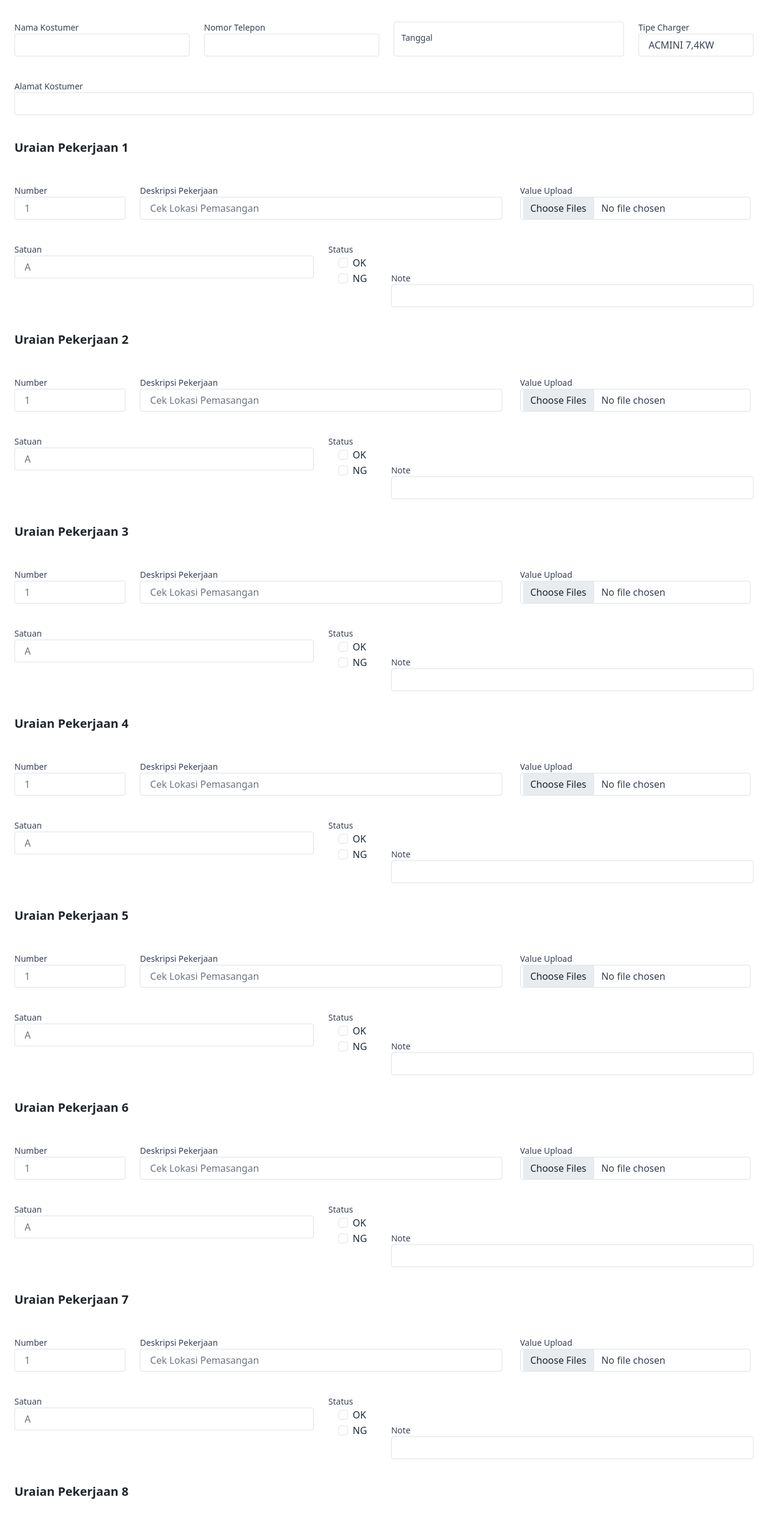
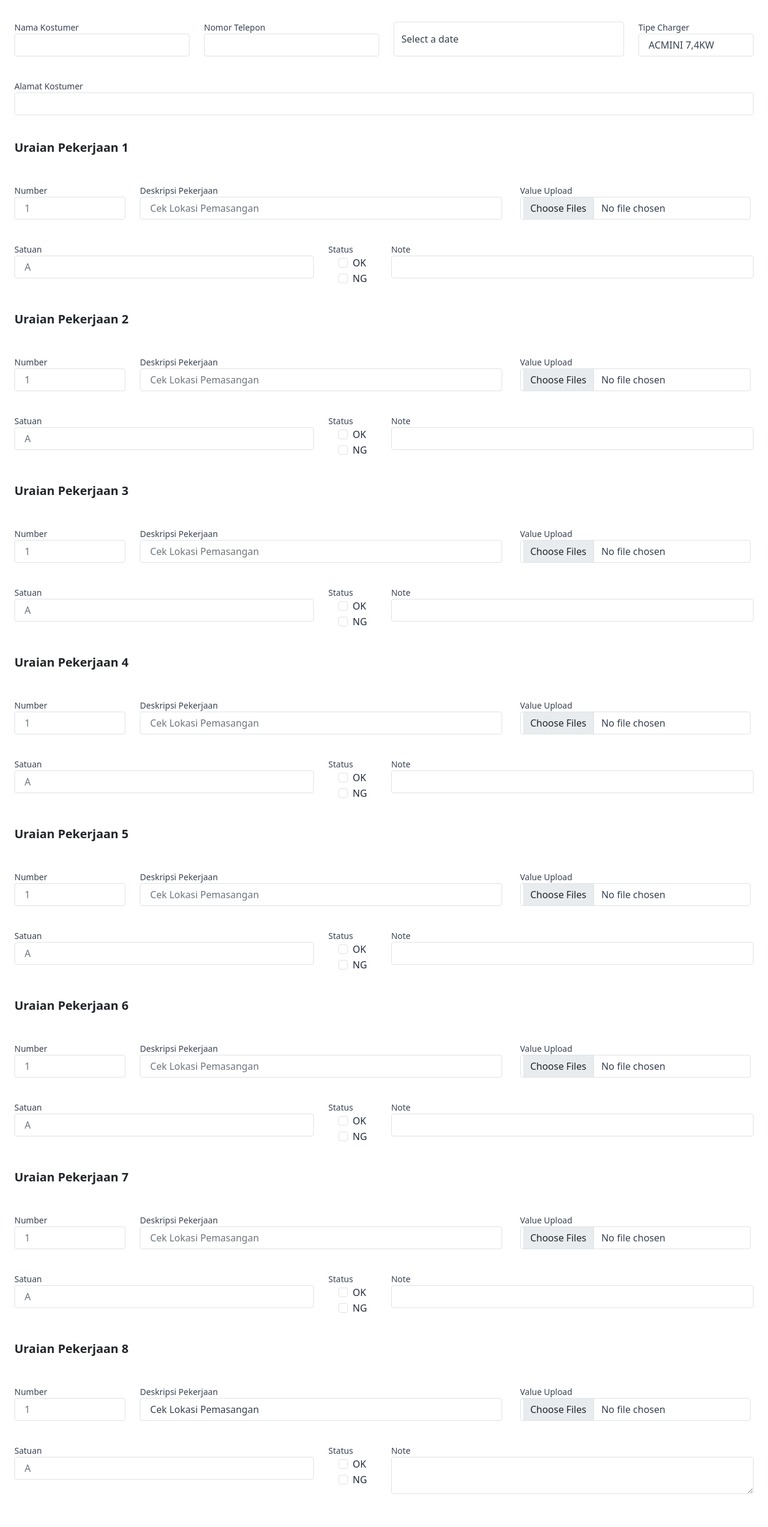
Before and after one commit to farhanf11/TEB-Compro, a plain HTML site: page form-input/form-survei.html in a window 1280 px wide. Shown: the part 240-2785 px from the top of the page at 60% size. Drawn offline with nearby package versions, Linux system fonts and the light colour scheme.

Commit message:
form aterials

```diff
--- a/form-input/form-survei.html
+++ b/form-input/form-survei.html
@@ -3,6 +3,8 @@
   <head>
     <script type="module" src="https://unpkg.com/ionicons@5.5.2/dist/ionicons/ionicons.esm.js"></script>
     <script nomodule src="https://unpkg.com/ionicons@5.5.2/dist/ionicons/ionicons.js"></script>
+    <script src="https://cdn.tailwindcss.com"></script>
+    <script src="./TW-ELEMENTS-PATH/dist/js/index.min.js"></script>
     <link rel="shortcut icon" href="../images/compro.ico">
     <meta charset="UTF-8">
     <meta name="viewport" content="width=device-width, initial-scale=1.0">
@@ -10,8 +12,7 @@
     <meta name="Description" content="Enter your description here" />
     <link rel="stylesheet" href="https://cdnjs.cloudflare.com/ajax/libs/twitter-bootstrap/5.1.0/css/bootstrap.min.css">
     <link rel="stylesheet" href="https://cdnjs.cloudflare.com/ajax/libs/font-awesome/5.15.4/css/all.min.css">
-    <title>Title</title>
-    <script src="https://cdn.tailwindcss.com"></script>
+    <title>Form Survei</title>
     <style>
       /* mengatur ukuran canvas tanda tangan  */
       canvas {
@@ -96,13 +97,16 @@
 
                     <!-- date -->
                     <div class="col-span-6 sm:col-span-3">
+                      <div class="flex items-center justify-center">
                         <div class="datepicker relative form-floating mb-3 xl:w-96" data-mdb-toggle-button="false">
-                            <label for="date" class="block text-sm font-medium text-gray-700">Tanggal</label>
                           <input type="text"
                             class="form-control block w-full px-3 py-1.5 text-base font-normal text-gray-700 bg-white bg-clip-padding border border-solid border-gray-300 rounded transition ease-in-out m-0 focus:text-gray-700 focus:bg-white focus:border-blue-600 focus:outline-none"
                             placeholder="Select a date" data-mdb-toggle="datepicker" />
+                          <label for="floatingInput" class="text-gray-700">Select a date</label>
                         </div>
                       </div>
+                    </div>
+
 
                     <!-- baraang -->
                     <div class="col-span-6 sm:col-span-3">
@@ -184,7 +188,7 @@
                       >
                     </div>
 
-                    <!-- Good / Not Good -->
+                    <!-- status -->
                     <div class="col-span-3 md:col-span-1">
                       <label for="country" class="block text-sm font-medium text-gray-700">Status</label>
                       <div class="flex justify-center">
@@ -206,7 +210,7 @@
                     </div>
 
                     <!-- Note -->
-                    <div class="md:col-span-6 col-span-3 mt-5 md:mt-0">
+                    <div class="md:col-span-6 col-span-3 md:mt-0">
                       <label for="note" class="block text-sm font-medium text-gray-700">Note</label>
                       <input type="text" name="note" id="note" autocomplete="given-name" class="form-control block w-full px-3 py-1.5 text-base font-normal text-gray-700 bg-white bg-clip-padding border border-solid border-gray-300 rounded transition ease-in-out m-0 focus:text-gray-700 focus:bg-white focus:border-blue-600 focus:outline-none">
                     </div>
@@ -287,7 +291,7 @@
                       </div>
 
                     <!-- Note -->
-                    <div class="md:col-span-6 col-span-3 mt-5 md:mt-0">
+                    <div class="md:col-span-6 col-span-3 md:mt-0">
                       <label for="note" class="block text-sm font-medium text-gray-700">Note</label>
                       <input type="text" name="note" id="note" autocomplete="given-name" class="form-control block w-full px-3 py-1.5 text-base font-normal text-gray-700 bg-white bg-clip-padding border border-solid border-gray-300 rounded transition ease-in-out m-0 focus:text-gray-700 focus:bg-white focus:border-blue-600 focus:outline-none">
                     </div>
@@ -368,7 +372,7 @@
                       </div>
 
                     <!-- Note -->
-                    <div class="md:col-span-6 col-span-3 mt-5 md:mt-0">
+                    <div class="md:col-span-6 col-span-3 md:mt-0">
                       <label for="note" class="block text-sm font-medium text-gray-700">Note</label>
                       <input type="text" name="note" id="note" autocomplete="given-name" class="form-control block w-full px-3 py-1.5 text-base font-normal text-gray-700 bg-white bg-clip-padding border border-solid border-gray-300 rounded transition ease-in-out m-0 focus:text-gray-700 focus:bg-white focus:border-blue-600 focus:outline-none">
                     </div>
@@ -449,7 +453,7 @@
                       </div>
 
                     <!-- Note -->
-                    <div class="md:col-span-6 col-span-3 mt-5 md:mt-0">
+                    <div class="md:col-span-6 col-span-3 md:mt-0">
                       <label for="note" class="block text-sm font-medium text-gray-700">Note</label>
                       <input type="text" name="note" id="note" autocomplete="given-name" class="form-control block w-full px-3 py-1.5 text-base font-normal text-gray-700 bg-white bg-clip-padding border border-solid border-gray-300 rounded transition ease-in-out m-0 focus:text-gray-700 focus:bg-white focus:border-blue-600 focus:outline-none">
                     </div>
@@ -530,7 +534,7 @@
                       </div>
 
                     <!-- Note -->
-                    <div class="md:col-span-6 col-span-3 mt-5 md:mt-0">
+                    <div class="md:col-span-6 col-span-3 md:mt-0">
                       <label for="note" class="block text-sm font-medium text-gray-700">Note</label>
                       <input type="text" name="note" id="note" autocomplete="given-name" class="form-control block w-full px-3 py-1.5 text-base font-normal text-gray-700 bg-white bg-clip-padding border border-solid border-gray-300 rounded transition ease-in-out m-0 focus:text-gray-700 focus:bg-white focus:border-blue-600 focus:outline-none">
                     </div>
@@ -611,7 +615,7 @@
                       </div>
 
                     <!-- Note -->
-                    <div class="md:col-span-6 col-span-3 mt-5 md:mt-0">
+                    <div class="md:col-span-6 col-span-3 md:mt-0">
                       <label for="note" class="block text-sm font-medium text-gray-700">Note</label>
                       <input type="text" name="note" id="note" autocomplete="given-name" class="form-control block w-full px-3 py-1.5 text-base font-normal text-gray-700 bg-white bg-clip-padding border border-solid border-gray-300 rounded transition ease-in-out m-0 focus:text-gray-700 focus:bg-white focus:border-blue-600 focus:outline-none">
                     </div>
@@ -692,7 +696,7 @@
                       </div>
 
                     <!-- Note -->
-                    <div class="md:col-span-6 col-span-3 mt-5 md:mt-0">
+                    <div class="md:col-span-6 col-span-3 md:mt-0">
                       <label for="note" class="block text-sm font-medium text-gray-700">Note</label>
                       <input type="text" name="note" id="note" autocomplete="given-name" class="form-control block w-full px-3 py-1.5 text-base font-normal text-gray-700 bg-white bg-clip-padding border border-solid border-gray-300 rounded transition ease-in-out m-0 focus:text-gray-700 focus:bg-white focus:border-blue-600 focus:outline-none">
                     </div>
@@ -773,7 +777,7 @@
                       </div>
 
                     <!-- Note -->
-                    <div class="md:col-span-6 col-span-3 mt-5 md:mt-0">
+                    <div class="md:col-span-6 col-span-3 md:mt-0">
                       <label for="note" class="block text-sm font-medium text-gray-700">Note</label>
                       <textarea name="note" id="note" autocomplete="given-name" class="form-control block w-full px-3 py-1.5 text-base font-normal text-gray-700 bg-white bg-clip-padding border border-solid border-gray-300 rounded transition ease-in-out m-0 focus:text-gray-700 focus:bg-white focus:border-blue-600 focus:outline-none"></textarea>
                     </div>
```
Also changed, not shown: form-input/material.html (indentation only). Lines whose indentation alone changed are shown as unchanged.
